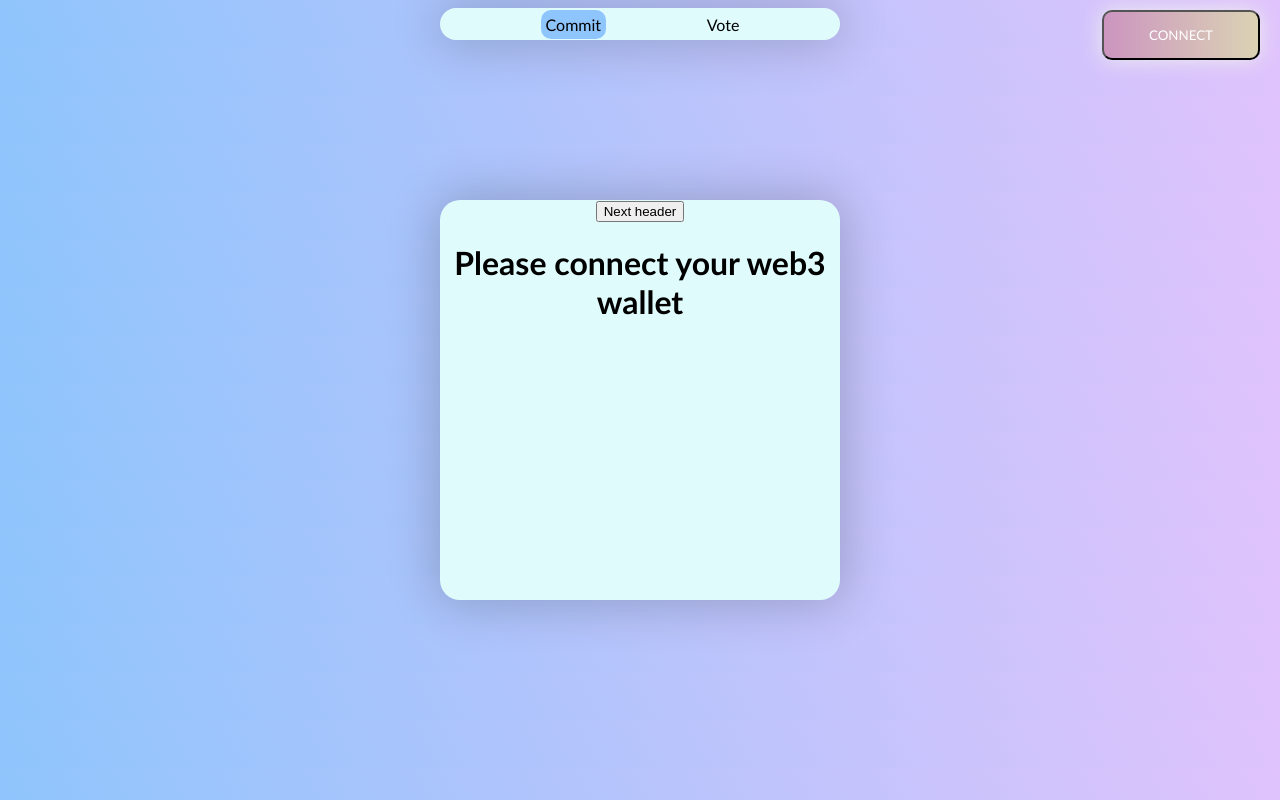
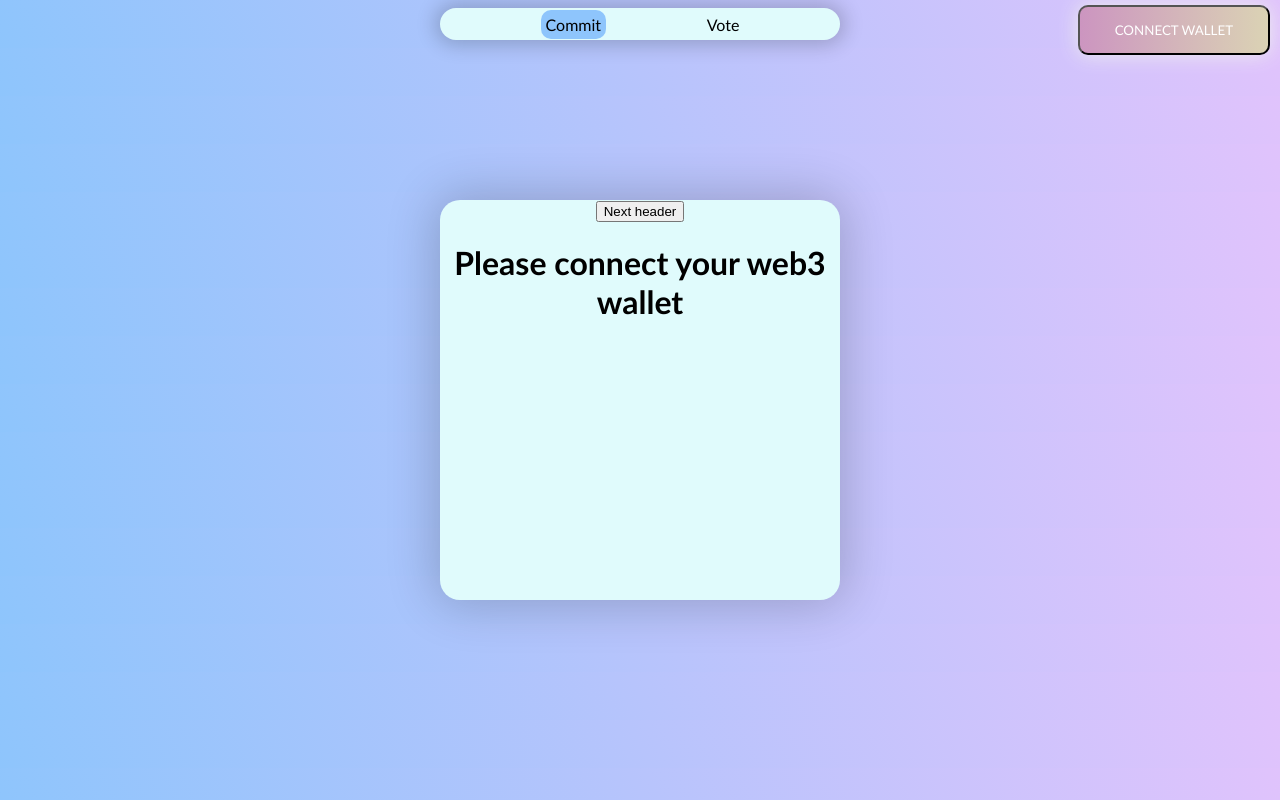
Before and after one commit to kobigurk/stardrop, a React (Create React App) app in the folder myApp/: page / in a window 1280 px wide. Built offline with nearby package versions, Linux system fonts and the light colour scheme.

Commit message:
now display wallet address when connected, use react StrictMode

```diff
--- a/myApp/package.json
+++ b/myApp/package.json
@@ -9,6 +9,7 @@
     "@testing-library/user-event": "^12.8.3",
     "axios": "^0.21.1",
     "ethers": "^5.4.2",
+    "node-sass": "^6.0.1",
     "react": "^17.0.2",
     "react-dom": "^17.0.2",
     "react-scripts": "4.0.3",
--- a/myApp/src/API.js
+++ b/myApp/src/API.js
@@ -11,10 +11,13 @@ export function get_priv_key() {
 }
 
 export function callGenerateKeys() {
+    console.log('callGenerateKeys just clicked');
     axios.get('http://172.17.0.03:4242/api/generate_keys')
         .then((response) => {
-            if (response.status !== 200)
+            if (response.status !== 200) {
+                console.log(response);
                 return;
+            }
             console.log(response)
             privKey = response.data[0].private_key;
             pubKey = response.data[0].public_key;
--- a/myApp/src/App.js
+++ b/myApp/src/App.js
@@ -1,5 +1,6 @@
 import PhaseHeader from './PhaseHeader'
 import Container from './Container'
+import ConnectButton from './ConnectButton'
 import { useState } from 'react'
 
 const ethers = require('ethers')
@@ -16,7 +17,7 @@ async function sign_message(callBack) {
   await provider.send('eth_requestAccounts', []);
   const signer = provider.getSigner();
   pohAddress = await signer.getAddress();
-  const network = await provider.getNetwork();
+  // const _network = await provider.getNetwork();
   rawSignature = await signer.signMessage("eip42");
   console.log(rawSignature, pohAddress)
   callBack();
@@ -28,13 +29,9 @@ function App() {
 
   return (
     <div>
+      <ConnectButton sign_message={sign_message} isConnected={isConnected} setIsConnected={setIsConnected} />
       <PhaseHeader headerIndex={headerIndex} />
       <Container headerIndex={headerIndex} setHeaderIndex={setHeaderIndex} isConnected={isConnected} />
-      <button className={'connect-button'} onClick={() => {
-        sign_message(() => { setIsConnected(true) });
-      }}>
-        CONNECT
-      </button>
     </div>
   );
 }
--- /dev/null
+++ b/myApp/src/ConnectButton.js
@@ -0,0 +1,20 @@
+import React from 'react'
+import { get_var } from "./App"
+import "./ConnectButton.scss"
+
+export default function ConnectButton({ sign_message, isConnected, setIsConnected }) {
+	let { pohAddress } = get_var();
+	let walletAddress;
+
+	if (pohAddress) walletAddress = pohAddress.slice(0, 7) + '...' + pohAddress.slice(-4, -1)
+
+	return (
+		<button className={`connect-button ${isConnected ? 'disabled' : ''}`} onClick={() => {
+			sign_message(() => { setIsConnected(true) });
+		}}>
+			{isConnected
+				? walletAddress
+				: "Connect Wallet"}
+		</button>
+	)
+}
--- /dev/null
+++ b/myApp/src/ConnectButton.scss
@@ -0,0 +1,34 @@
+.connect-button {
+  background-image: linear-gradient(
+    to right,
+    #cc95c0 0%,
+    #dbd4b4 51%,
+    #cc95c0 100%
+  );
+  font-family: "Trebuchet MS";
+  position: absolute;
+  top: 5px;
+  right: 10px;
+	min-width: 12rem;
+  padding: 15px 35px;
+  text-align: center;
+  text-transform: uppercase;
+  transition: 0.5s;
+  background-size: 200% auto;
+  color: white;
+  box-shadow: 0 0 20px #eee;
+  border-radius: 10px;
+  &.disabled {
+    pointer-events:none;
+    opacity: 0.5;
+  }
+  &:hover {
+    background-position: right center;
+    color: #fff;
+    text-decoration: none;
+  }
+}
+
+.non-capitalize {
+  text-transform: none;
+}
--- a/myApp/src/Container.js
+++ b/myApp/src/Container.js
@@ -3,9 +3,9 @@ import CommitInterface from './CommitInterface';
 import VoteInterface from './VoteInterface';
 import './myStyles.css';
 
-function Container(props) {
-    let { headerIndex, setHeaderIndex } = props;
-    let { isConnected } = props;
+function Container({ headerIndex, setHeaderIndex, isConnected }) {
+    // let { headerIndex, setHeaderIndex } = props;
+    // let { isConnected } = props;
     let which;
 
     const nextHeader = () => {
--- a/myApp/src/PhaseHeader.js
+++ b/myApp/src/PhaseHeader.js
@@ -1,8 +1,7 @@
 import React from 'react'
 import './myStyles.css'
 
-function PhaseHeader(props) {
-    let { headerIndex } = props;
+function PhaseHeader({ headerIndex }) {
     return (
         <div className={'header'}>
             <div className={headerIndex === 0 ? 'selected-header' : ''}>Commit</div>
--- a/myApp/src/VoteInterface.js
+++ b/myApp/src/VoteInterface.js
@@ -1,6 +1,5 @@
 import './myStyles.css';
 import { get_pub_key } from './API'
-import { get_commit_token } from './CommitInterface'
 import { get_voting_token } from './CommitInterface'
 const axios = require('axios');
 let pubKey;
@@ -43,7 +42,6 @@ function callResultat(resultat) {
 }
 
 function callVote(resultat) {
-  const commitToken = get_commit_token();
   pubKey = get_pub_key();
   voting_token = get_voting_token();
   console.log(pubKey)
--- a/myApp/src/index.js
+++ b/myApp/src/index.js
@@ -1,8 +1,10 @@
 import App from './App';
-import React from 'react';
+import { StrictMode } from 'react';
 import ReactDOM from 'react-dom';
 
 ReactDOM.render(
-    <App />,
+    <StrictMode>
+        <App />
+    </StrictMode>,
     document.getElementById('root')
 )
--- a/myApp/src/myStyles.css
+++ b/myApp/src/myStyles.css
@@ -72,7 +72,7 @@
 
 .header {
   background: #e0fbfc;
-  box-shadow: 0px 0px 50px 5px rgba(0, 0, 0, 0.2);
+  box-shadow: 0px 0px 20px 5px rgba(0, 0, 0, 0.2);
   max-width: 400px;
   min-width: 400px;
   height: 32px;
@@ -88,35 +88,10 @@
   width: 20%;
 }
 
-.connect-button {
-  background-image: linear-gradient(
-    to right,
-    #cc95c0 0%,
-    #dbd4b4 51%,
-    #cc95c0 100%
-  );
-}
-.connect-button {
-  font-family: "Trebuchet MS";
-  position: absolute;
-  top: 0px;
-  right: 10px;
-  margin: 10px;
-  padding: 15px 45px;
-  text-align: center;
-  text-transform: uppercase;
-  transition: 0.5s;
-  background-size: 200% auto;
-  color: white;
-  box-shadow: 0 0 20px #eee;
+.selected-header {
+  background-color: #8ec5fc;
   border-radius: 10px;
-  display: block;
-}
-
-.connect-button:hover {
-  background-position: right center; /* change the direction of the change here */
-  color: #fff;
-  text-decoration: none;
+  padding: 5px;
 }
 
 body {
@@ -127,9 +102,3 @@ body {
   background-color: #8ec5fc;
   background-image: linear-gradient(62deg, #8ec5fc 0%, #e0c3fc 100%);
 }
-
-.selected-header {
-  background-color: #8ec5fc;
-  border-radius: 10px;
-  padding: 5px;
-}
```
Also changed, not shown: 1 other file (tests, documents, lock files or other folders).
